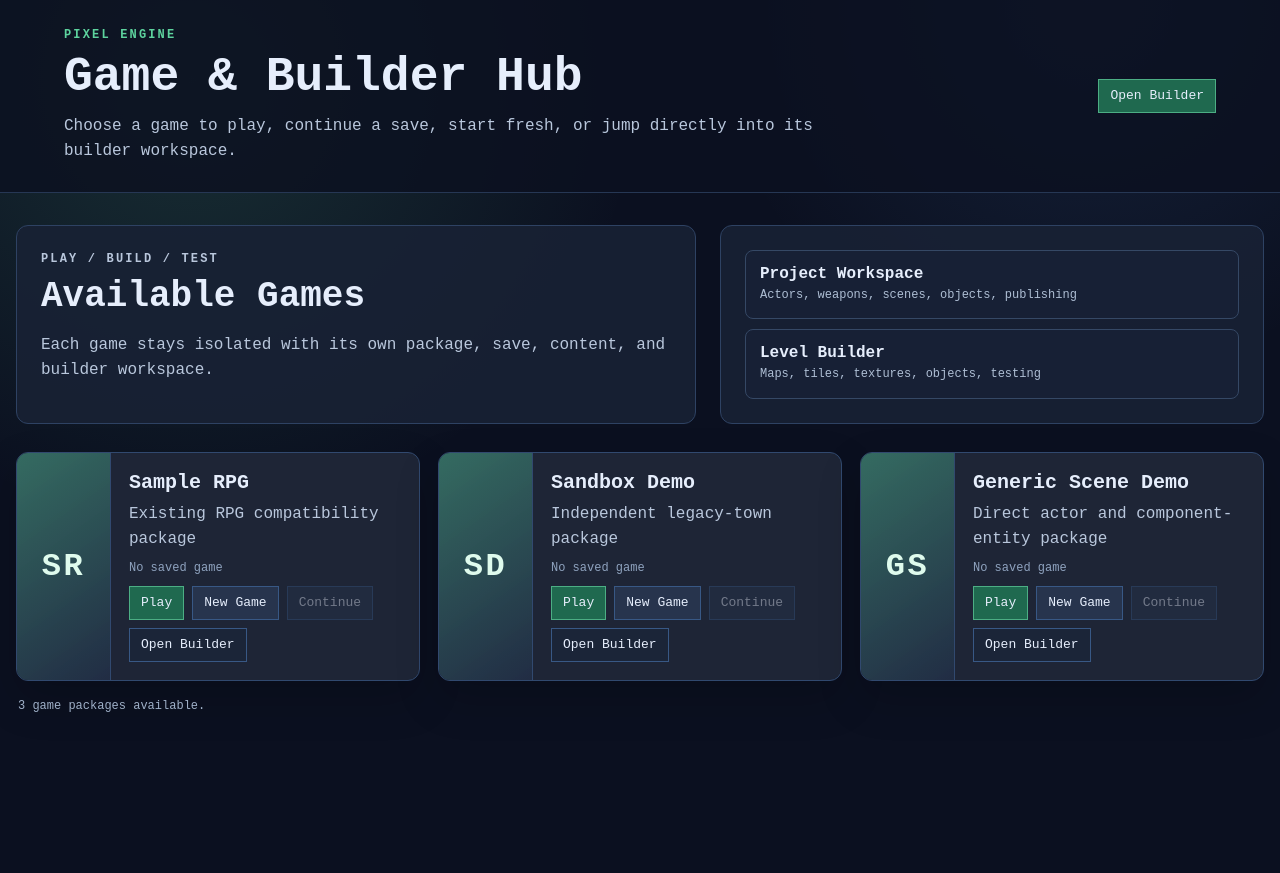
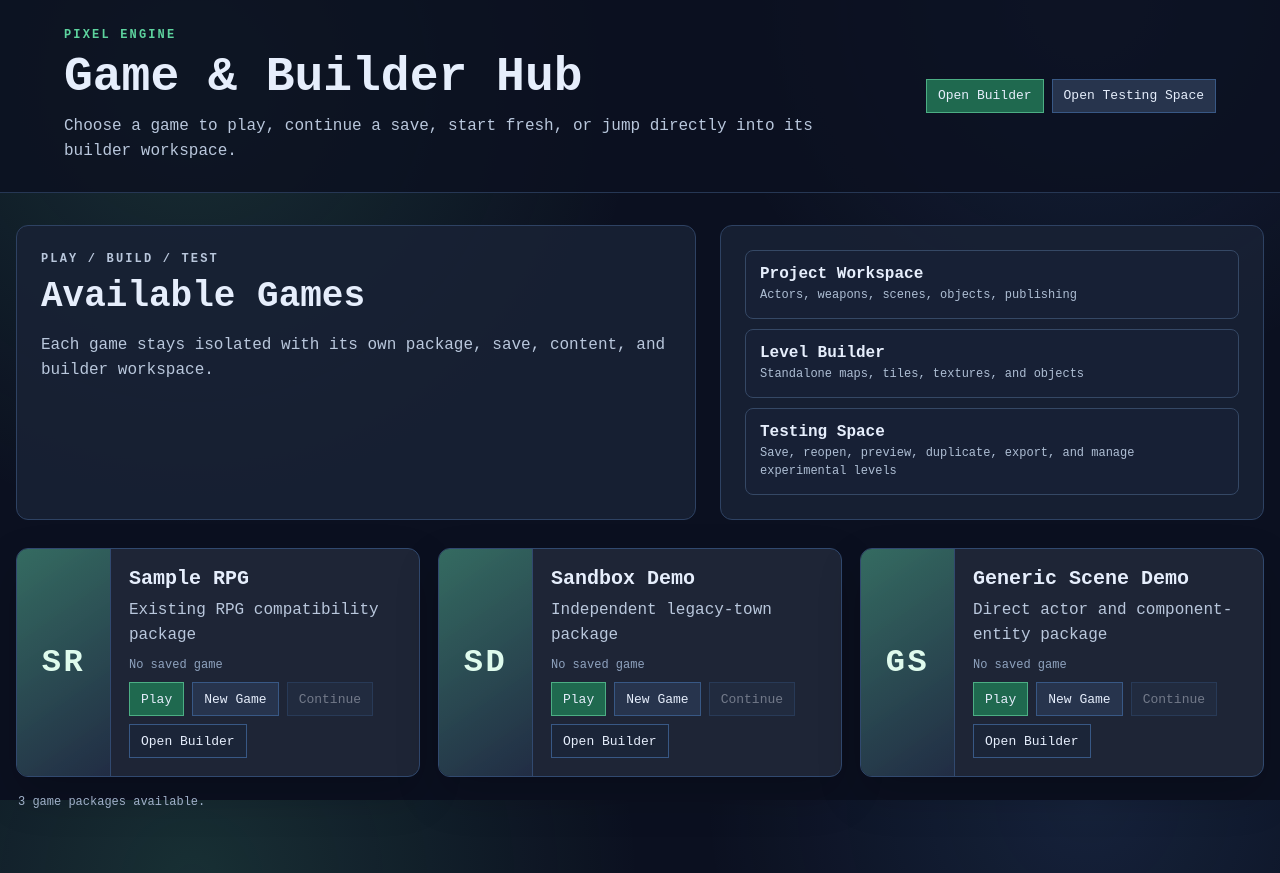
Before and after one commit to cm5wxjmcpv-bit/Game-v2, a website: page index.html in a window 1280 px wide. Before the commit the page ends 800 px from the top, so only its background shows below. Drawn offline with Linux system fonts and the light colour scheme.

Commit message:
Link Main Hub to Testing Space

```diff
--- a/index.html
+++ b/index.html
@@ -16,6 +16,7 @@
         </div>
         <div class="hub-header-actions">
           <a class="hub-action hub-action-primary" href="./builder/workspace.html">Open Builder</a>
+          <a class="hub-action" href="./builder/testing-space.html">Open Testing Space</a>
         </div>
       </header>
 
@@ -33,7 +34,11 @@
             </a>
             <a class="hub-shortcut" href="./builder/">
               <strong>Level Builder</strong>
-              <span>Maps, tiles, textures, objects, testing</span>
+              <span>Standalone maps, tiles, textures, and objects</span>
+            </a>
+            <a class="hub-shortcut" href="./builder/testing-space.html">
+              <strong>Testing Space</strong>
+              <span>Save, reopen, preview, duplicate, export, and manage experimental levels</span>
             </a>
           </div>
         </section>
@@ -54,6 +59,7 @@
       <nav id="runtime-nav" class="runtime-nav" aria-label="Game and builder navigation">
         <a id="runtime-main-hub-link" href="./">Main Hub</a>
         <a id="runtime-builder-link" href="./builder/workspace.html">Open Builder</a>
+        <a id="runtime-testing-link" href="./builder/testing-space.html">Testing Space</a>
       </nav>
       <div id="overlay" class="hidden"></div>
     </div>
```
